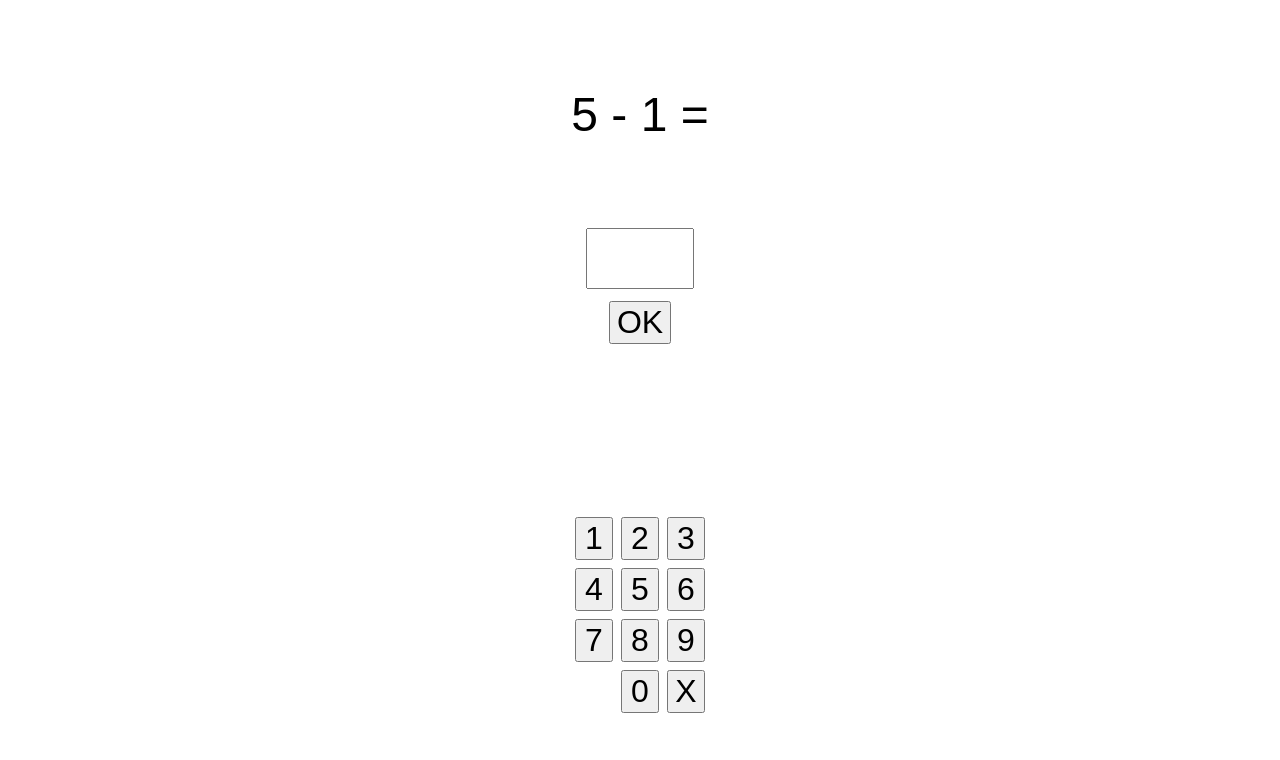
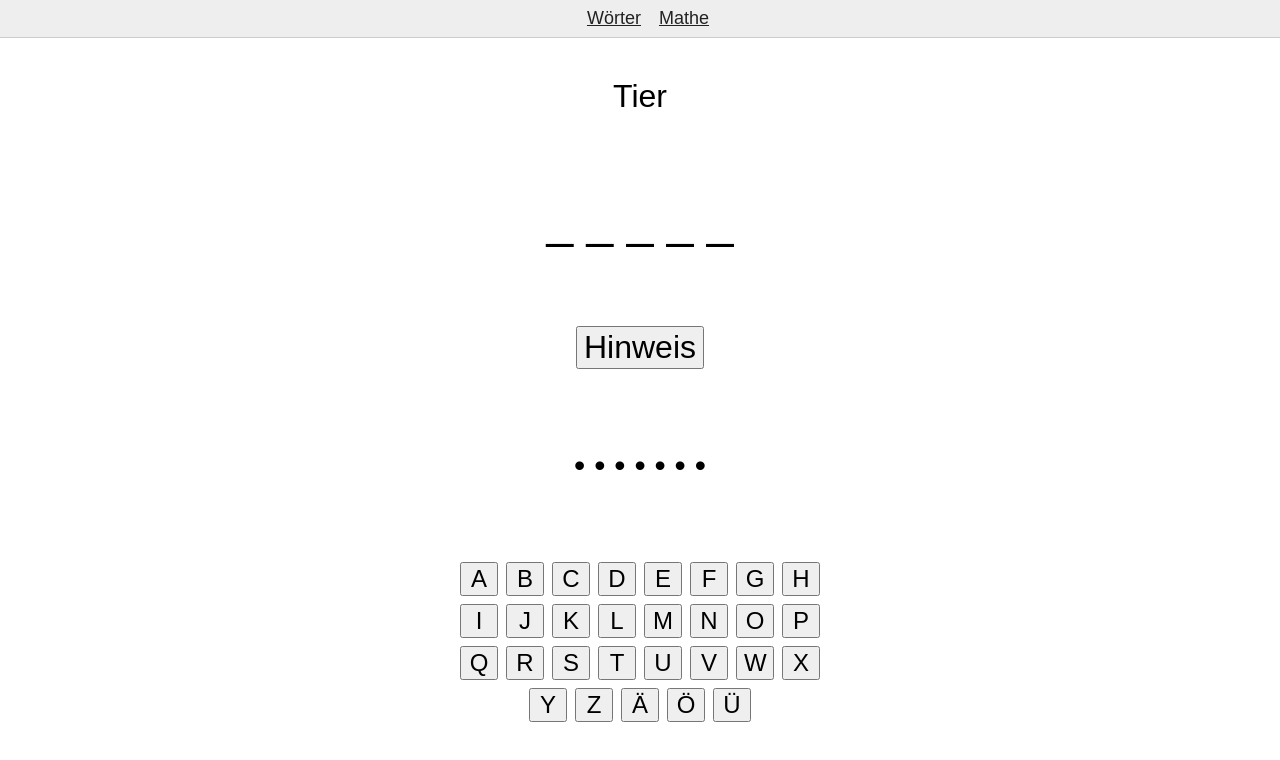
Before and after one commit to hkeio/game3, an Angular app: page /words in a window 1280 px wide. Before the commit this address led to /. Shown: the top 760 px of the page. Built offline with nearby package versions, Linux system fonts and the light colour scheme.

Commit message:
add navigation

```diff
--- a/src/app/app.component.html
+++ b/src/app/app.component.html
@@ -1 +1,5 @@
-<app-math></app-math>
+<div id="navigation">
+  <a routerLink="/words">Wörter</a>
+  <a routerLink="/math">Mathe</a>
+</div>
+<router-outlet></router-outlet>
--- a/src/app/app.component.scss
+++ b/src/app/app.component.scss
@@ -1,4 +1,23 @@
 :host {
   height: 100vh;
   display: block;
+
+  #navigation {
+    position: absolute;
+    top: 0;
+    z-index: 1;
+    background-color: #eee;
+    border-bottom: 1px solid #ccc;
+
+    width: 100%;
+    display: flex;
+    justify-content: center;
+    gap: 18px;
+    padding: 8px;
+
+    a {
+      color: #222;
+      font-size: large;
+    }
+  }
 }
--- a/src/app/app.component.ts
+++ b/src/app/app.component.ts
@@ -1,12 +1,10 @@
-import { JsonPipe } from '@angular/common';
 import { Component } from '@angular/core';
-import { MathComponent } from './math/math.component';
-import { WordsComponent } from './words/words.component';
+import { RouterModule } from '@angular/router';
 
 @Component({
   selector: 'app-root',
   standalone: true,
-  imports: [JsonPipe, WordsComponent, MathComponent],
+  imports: [RouterModule],
   templateUrl: './app.component.html',
   styleUrl: './app.component.scss',
 })
--- a/src/app/app.routes.ts
+++ b/src/app/app.routes.ts
@@ -1,3 +1,10 @@
 import { Routes } from '@angular/router';
+import { MathComponent } from './math/math.component';
+import { WordsComponent } from './words/words.component';
 
-export const routes: Routes = [];
+export const routes: Routes = [
+  { path: 'math', component: MathComponent },
+  { path: 'words', component: WordsComponent },
+  { path: '', redirectTo: '/words', pathMatch: 'full' },
+  // { path: '**', component: PageNotFoundComponent },  // Wildcard route for a 404 page
+];
```
